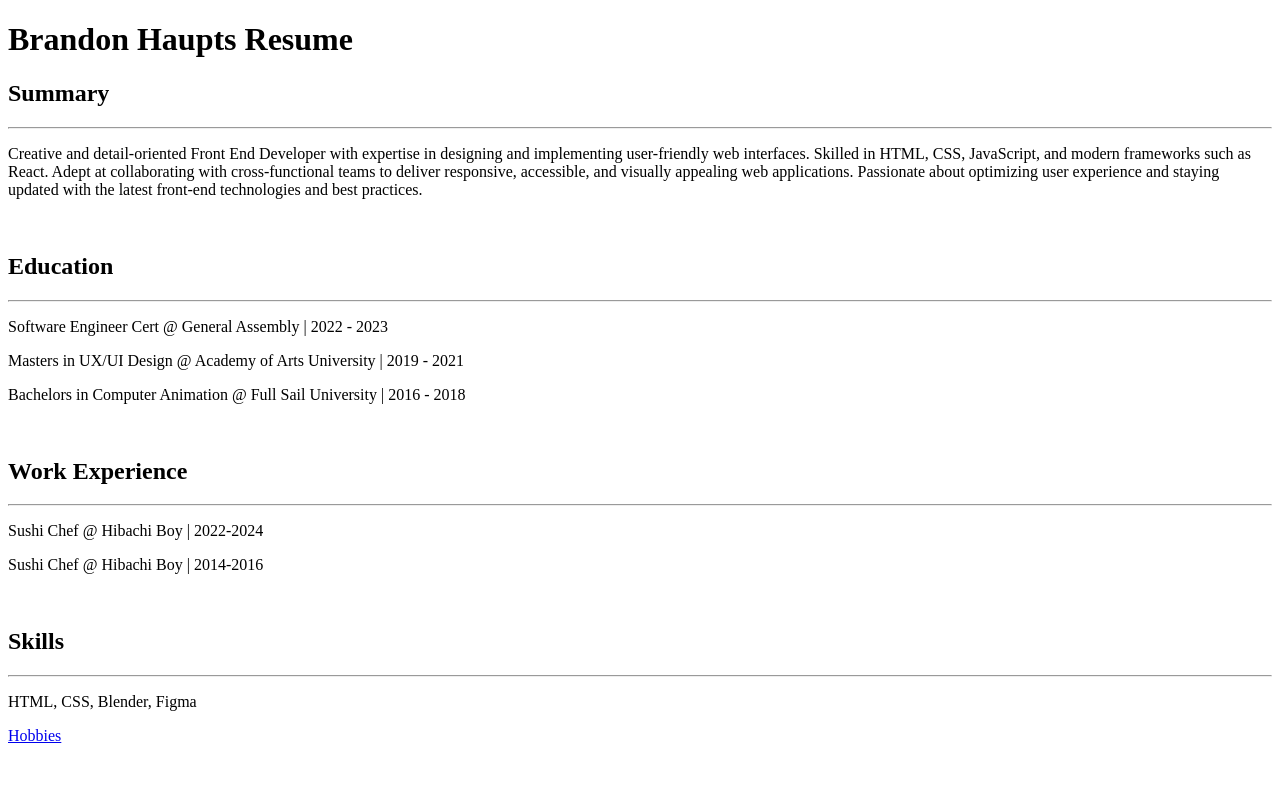
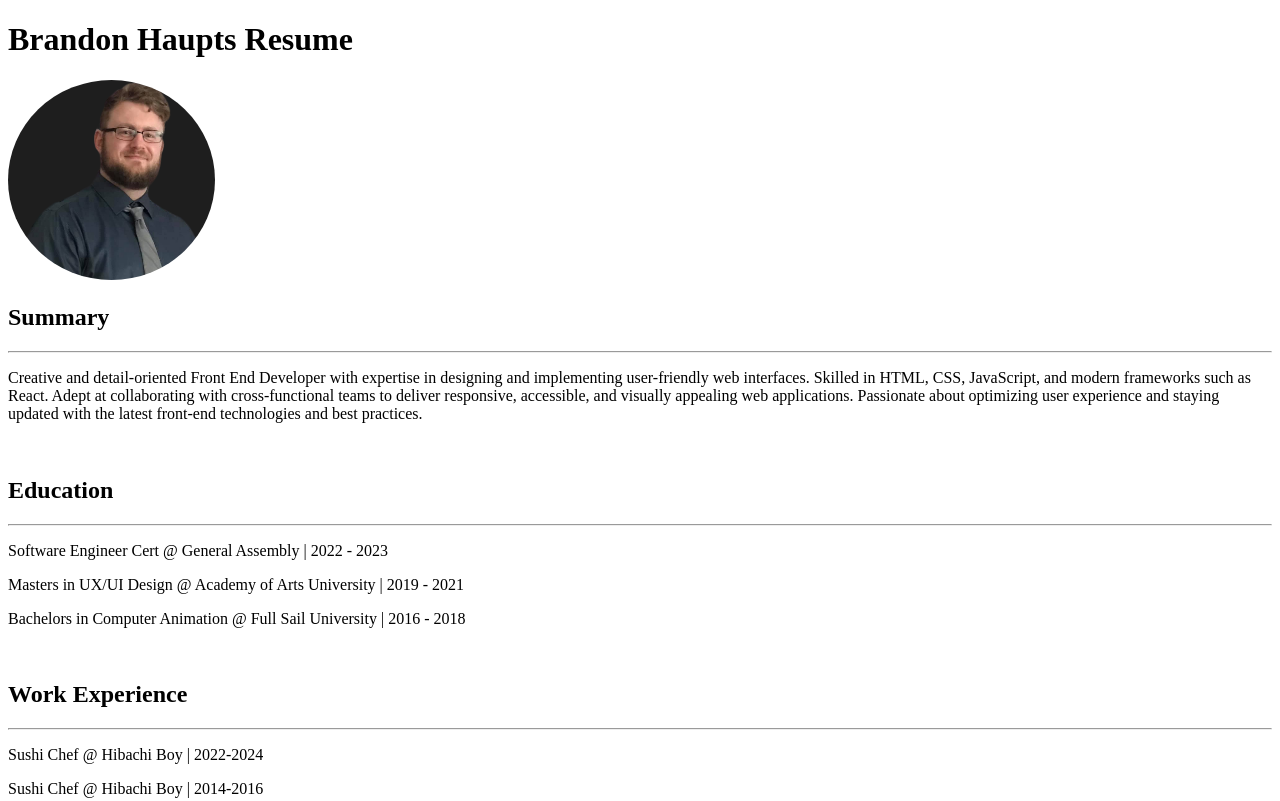
Before and after one commit to BrandonLHaupt/Capstone-1, a plain HTML site: page index.html in a window 1280 px wide. Shown: the top 801 px of the page. Drawn offline with Linux system fonts and the light colour scheme.

Commit message:
Added profile img and border

```diff
--- a/index.html
+++ b/index.html
@@ -7,6 +7,12 @@
   </head>
   <body>
     <h1>Brandon Haupts Resume</h1>
+    <img
+      src="./assets/Brandon Haupt Profile Picture.png"
+      alt="A picture of me"
+      height="200"
+      style="border-radius: 50%"
+    />
     <!-- Summary -->
     <h2>Summary</h2>
     <hr />
```
Also changed, not shown: assets/Brandon Haupt Profile Picture.png (added).
